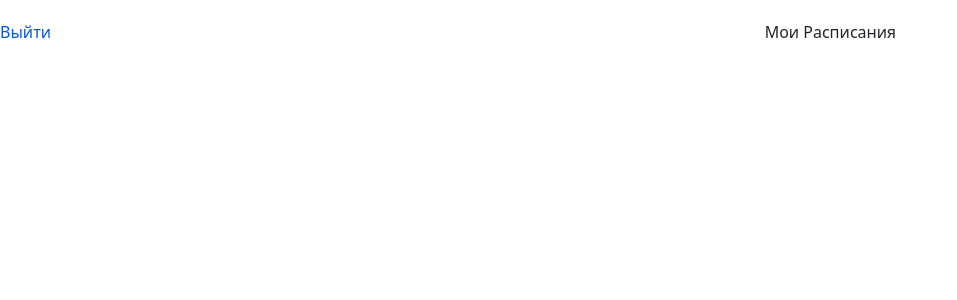
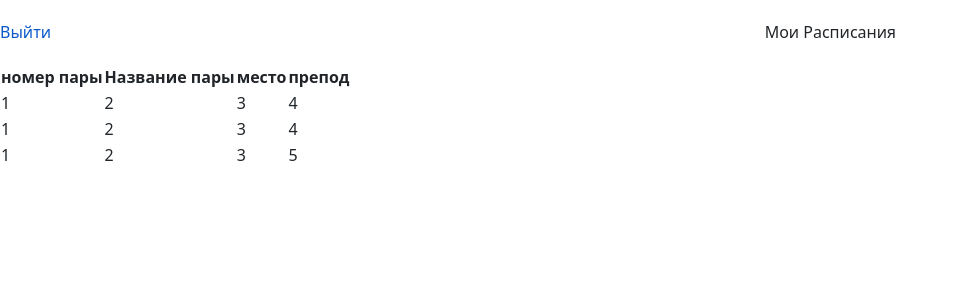
Before and after one commit to Kaelesty/alds-android-flexibleschedule, a React (Create React App) app in the folder FlexibleSchedule/ClientApp/: page / in a window 1280 px wide. Shown: the top 300 px of the page, without its empty margins (0-957 px from the left). Built offline with nearby package versions, Linux system fonts and the light colour scheme; no server answers.

Commit message:
добавлен макет таблицы

```diff
--- a/FlexibleSchedule/ClientApp/src/App.js
+++ b/FlexibleSchedule/ClientApp/src/App.js
@@ -4,6 +4,7 @@ import './custom.css';
 import RegisterPage from "./Auth/RegisterPage";
 import LoginPage from "./Auth/LoginPage";
 import MainPage from "./Main.jsx";
+import {PersonalPageMain} from "./PersonalPage/PersonalPageMain";
 function App() {
 
 const [name, setName] = useState(undefined);
@@ -30,7 +31,9 @@ useEffect(() => {
 });
 
     return (
-        <Routes >
+        <Routes >PersonalPageMain
+            <Route path="/PersonalPageMain" element={<PersonalPageMain name={name} setName={setName}/>}/> />
+
             <Route path="/" element={<MainPage name={name} setName={setName}/>}/> />
             <Route path="/register" element={<RegisterPage />}/> />
             <Route path="/login" element={<LoginPage setName={setName}/>}/> />
--- a/FlexibleSchedule/ClientApp/src/Header/header__navigation.jsx
+++ b/FlexibleSchedule/ClientApp/src/Header/header__navigation.jsx
@@ -17,7 +17,7 @@ const Header = (props) => {
         menu = (
             <nav className="header__nav">
                 <Link to="/" className="header__a" onClick={logout} >Выйти </Link>
-                <Link to="/account" className="nav-link" >{props.name}</Link>
+                <Link to="/PersonalPageMain" className="nav-link" >{props.name}</Link>
                 <Link to="/MyTimeTables" className="nav-link" >Мои Расписания</Link>
 
             </nav>
--- a/FlexibleSchedule/ClientApp/src/Main.jsx
+++ b/FlexibleSchedule/ClientApp/src/Main.jsx
@@ -1,6 +1,13 @@
 import React, {SyntheticEvent, useState} from 'react';
 import {Navigate} from "react-router-dom";
 import Header from "./Header/header__navigation";
+
+const TimeTable = [ //todo Будет fetch с методом post для получения расписания,но пока так
+    [1,2,3,4],
+    [1,2,3,4],
+    [1,2,3,5]
+
+]
 
 const MainPage = (props) => {
     const [name, setName] = useState('');
@@ -10,6 +17,23 @@ const MainPage = (props) => {
     return (
         <div >
             <Header name={props.name} setName={props.setName} />
+            <table>
+                <tr>
+                    <th>номер пары</th>
+                    <th>Название пары</th>
+                    <th>место</th>
+                    <th>препод</th>
+                </tr>
+                {TimeTable.map(Pair =>
+                    <tr>
+                        <td>{Pair[0]}</td>
+                        <td>{Pair[1]}</td>
+                        <td>{Pair[2]}</td>
+                        <td>{Pair[3]}</td>
+                    </tr>
+                )}
+
+            </table>
         </div>
 
     );
--- /dev/null
+++ b/FlexibleSchedule/ClientApp/src/PersonalPage/PersonalPageMain.jsx
@@ -0,0 +1,21 @@
+import Header from "../Header/header__navigation";
+import {useState} from "react";
+
+export const PersonalPageMain = (props) =>{
+
+
+const [name, setName] = useState('');
+
+
+console.log(name)
+return (
+    < >
+        <Header name={props.name} setName={props.setName} />
+        <div>
+            Hello {props.name}
+
+        </div>
+    </>
+
+);
+}
```
Also changed, not shown: 2 other files (tests, documents, lock files or other folders).
